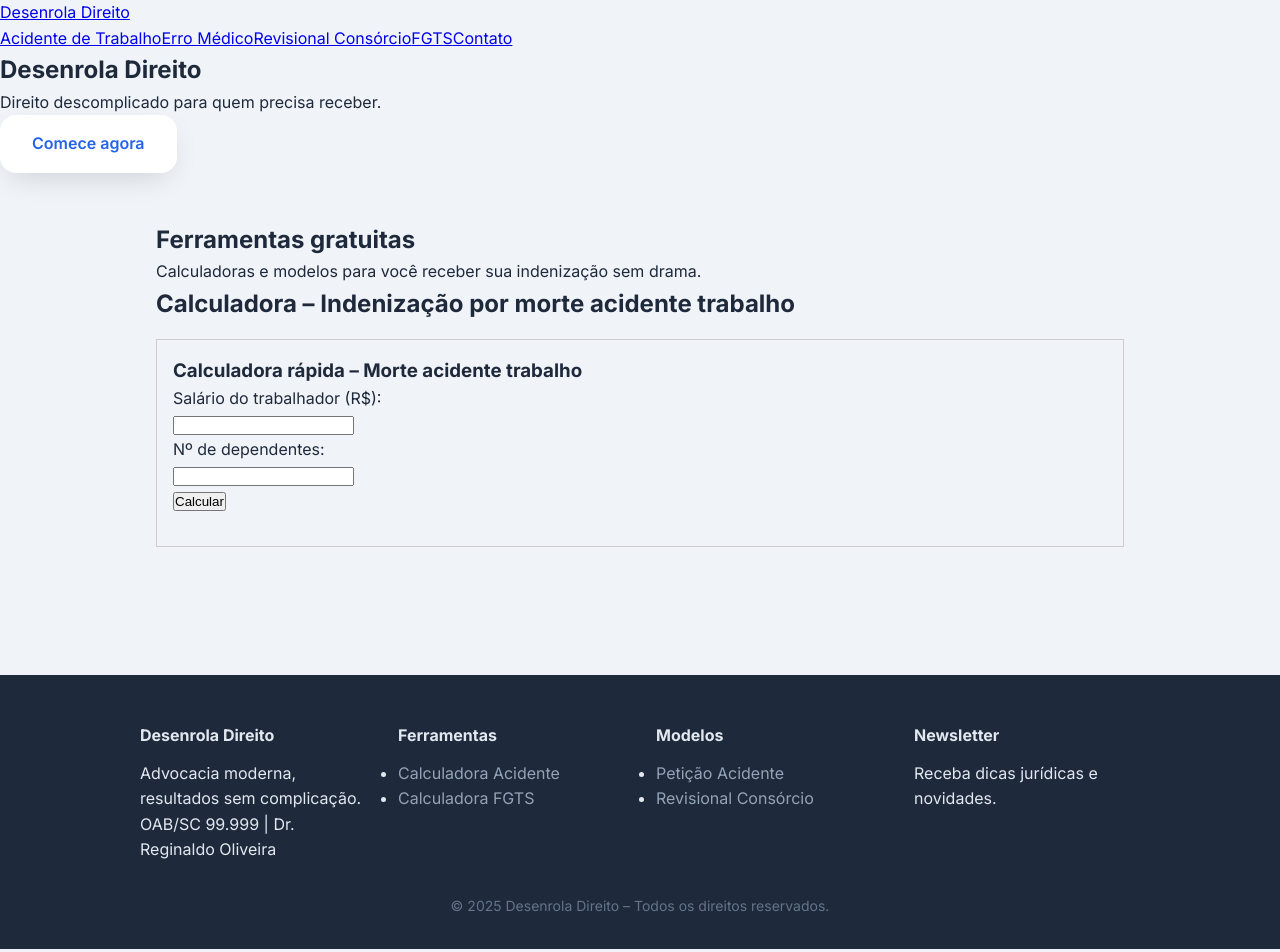
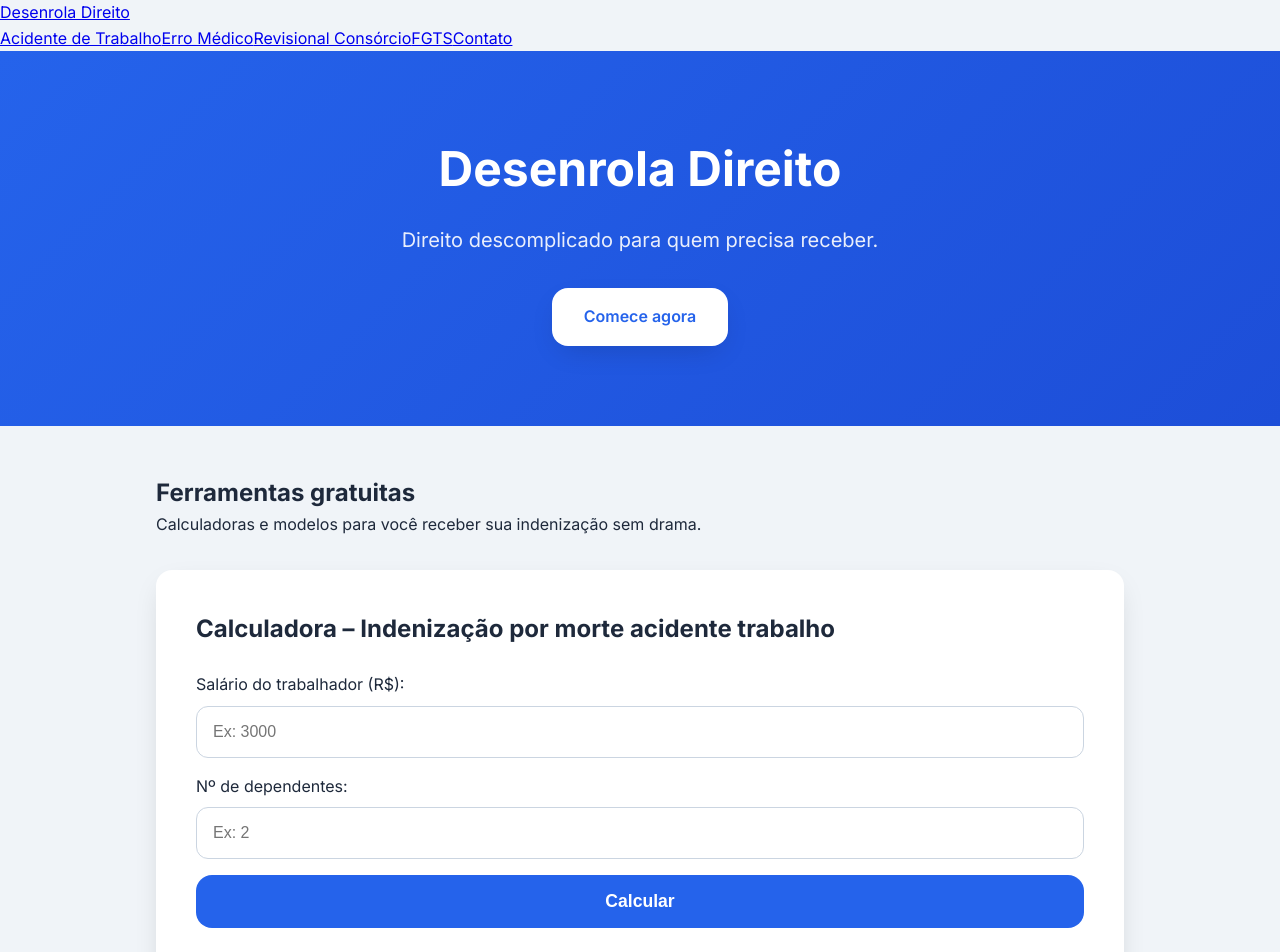
Before and after one commit to mestrereginaldo-site/desenroladireito, a Next.js app: page / in a window 1280 px wide. Shown: the top 952 px of the page. Built offline with nearby package versions, Linux system fonts and the light colour scheme.

Commit message:
Update index.js

```diff
--- a/pages/index.js
+++ b/pages/index.js
@@ -1,31 +1,31 @@
-import Link from 'next/link'
-import CalculadoraMorte from '../components/CalculadoraMorte'
-
 export default function Home() {
   return (
     <>
-      {/* HEADER/HERO EXATO DO ANTIGO */}
-      <section className="header-hero">
+      {/* HERO EXATO DO ORIGINAL */}
+      <section className="hero">
         <h1>Desenrola Direito</h1>
         <p>Direito descomplicado para quem precisa receber.</p>
-        <Link href="#calc">
-          <a className="cta-button">Comece agora</a>
-        </Link>
+        <a href="#calc" className="cta-button">Comece agora</a>
       </section>
 
-      {/* CONTEÚDO */}
-      <main className="container">
+      {/* CONTEÚDO ORIGINAL */}
+      <div className="container">
         <h2>Ferramentas gratuitas</h2>
         <p>Calculadoras e modelos para você receber sua indenização sem drama.</p>
 
-        {/* CALCULADORA */}
-        <div id="calc" className="calc-card">
+        {/* CALCULADORA ORIGINAL */}
+        <div id="calc" className="card">
           <h2>Calculadora – Indenização por morte acidente trabalho</h2>
-          <CalculadoraMorte />
+          <label>Salário do trabalhador (R$):</label>
+          <input id="sal" type="number" placeholder="Ex: 3000" />
+          <label>Nº de dependentes:</label>
+          <input id="dep" type="number" min="0" placeholder="Ex: 2" />
+          <button onclick="calcular()">Calcular</button>
+          <pre id="res"></pre>
         </div>
-      </main>
+      </div>
 
-      {/* FOOTER */}
+      {/* FOOTER ORIGINAL */}
       <footer>
         <div className="footer-inner">
           <div>
@@ -50,11 +50,26 @@ export default function Home() {
           <div>
             <h4>Newsletter</h4>
             <p>Receba dicas jurídicas e novidades.</p>
-            {/* FORMULÁRIO TALLY AQUI DEPOIS */}
+            {/* FORMULÁRIO ORIGINAL AQUI DEPOIS */}
           </div>
         </div>
         <div className="copy">© 2025 Desenrola Direito – Todos os direitos reservados.</div>
       </footer>
+
+      {/* SCRIPT ORIGINAL DA CALCULADORA */}
+      <script dangerouslySetInnerHTML={{
+        __html: `
+          function calcular() {
+            const sal = parseFloat(document.getElementById('sal').value) || 0;
+            const dep = parseInt(document.getElementById('dep').value) || 0;
+            const moral = 50000 + (dep * 30000);
+            const mensal = (sal * 0.5) + (dep * sal * 0.1);
+            document.getElementById('res').innerText =
+              'Indenização moral total: R$ ' + moral.toLocaleString('pt-BR') + '\\n' +
+              'Pensão mensal estimada: R$ ' + mensal.toLocaleString('pt-BR');
+          }
+        `
+      }} />
     </>
   )
 }
```
